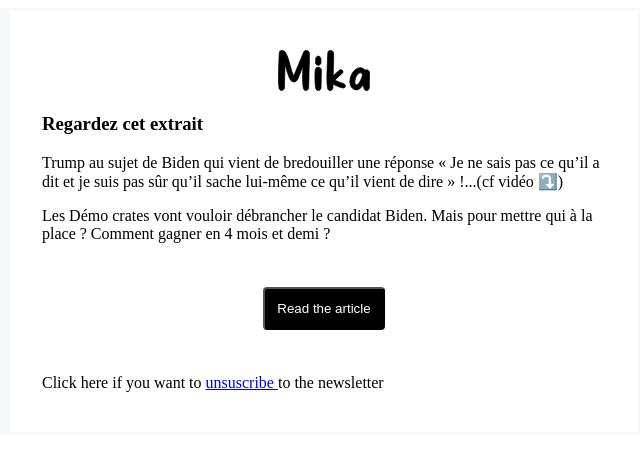
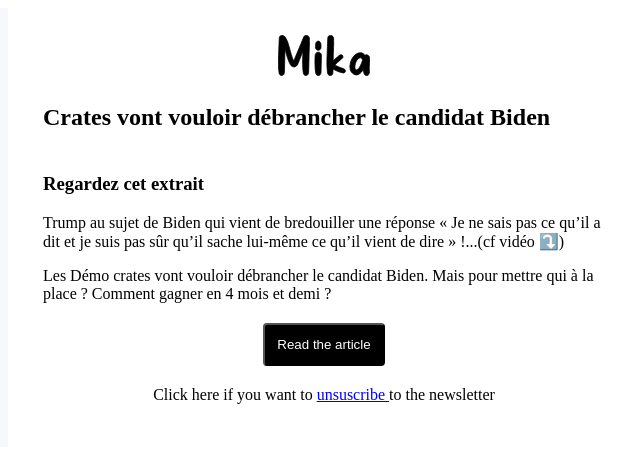
Before and after one commit to tiavina-mika/raw-email-template, a website: page index.html in a window 1280 px wide. Shown: the whole page, without its empty margins (316-956 px from the left). Drawn offline with Linux system fonts and the light colour scheme.

Commit message:
update template

```diff
--- a/index.html
+++ b/index.html
@@ -8,7 +8,7 @@
     <link rel="stylesheet" href="styles.css" />
   </head>
   <body>
-    <table style="background-color: #f6f8fc;">
+    <table style="background-color: #f6f8fc;" role=”presentation” border="0" cellpadding="0" cellspacing="0" align="center">
       <tr>
         <!-- left -->
         <td style="width: 25%"></td>
@@ -16,38 +16,50 @@
         <td style="background-color: #fff; padding: 24px 32px;">
           <table>
             <tr>
+                <td align="center">
                 <!-- logo -->
-              <p style="text-align: center;">
                   <a href="https://www.facebook.com" alt="">
                     <img alt="logo" src="/images/logo.svg" />
                   </a>
-              </p>
+                </td>
+            </tr>
+            <tr>
+              <!-- title -->
+              <td align="left">
+                  <h2>
+                    Crates vont vouloir débrancher le candidat Biden
+                  </h2>
+                </td>
             </tr>
             <!-- body -->
             <tr>
+              <td>
                 <!-- dynamic content here -->
                 <h3 className="custom-heading">Regardez cet extrait</h3><p> Trump au sujet de Biden qui vient de bredouiller une réponse « Je ne sais pas ce qu’il a dit et je suis pas sûr qu’il sache lui-même ce qu’il vient de dire » !...(cf vidéo ⤵️)</p><p>Les Démo
                 crates vont vouloir débrancher le candidat Biden. Mais pour mettre qui à la place ? Comment gagner en 4 mois et demi ?</p>
+                </td>
             </tr>
             <!-- buttons -->
             <tr>
-              <p style="text-align: center; margin-top: 44px;">
+              <td align="center">
                 <a href="https://www.facebook.com" alt="">
                   <button style="background-color: #000; color: #fff; border-radius: 4px; padding: 12px;">
                     Read the article
                   </button>
                 </a>
-              </p>
+              </td>
             </tr>
             <!-- footer -->
             <tr>
-              <p style="text-align: left; margin-top: 44px;">
+              <td align="center">
+                <p>
                   Click here if you want to
                   <a href="https://www.facebook.com" alt="">
                     unsuscribe
                   </a>
                   to the newsletter
                 </p>
+              </td>
             </tr>
           </table>
         </td>
```
Lines whose indentation alone changed are shown as unchanged.
